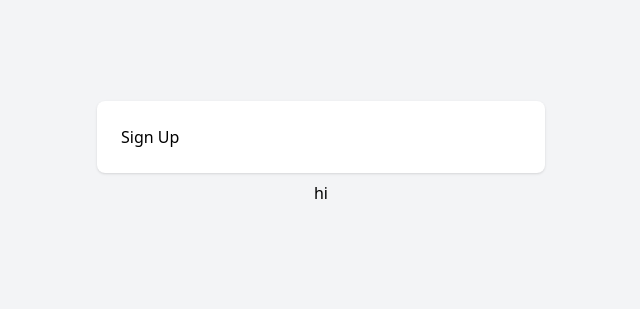
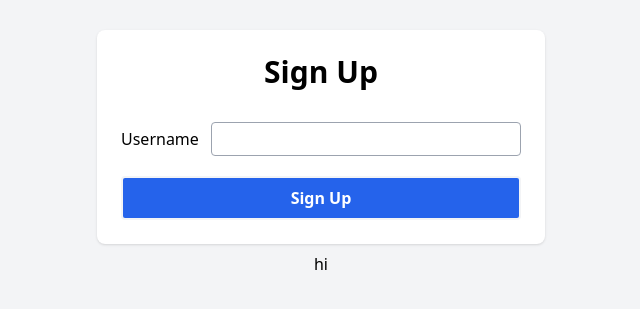
Before and after one commit to NeverGraceful/WebChat, a React (Vite) app in the folder client/: page /signup in a window 1280 px wide. Shown: the part 247-556 px from the top of the page, without its empty margins (319-959 px from the left). Built offline with nearby package versions, Linux system fonts and the light colour scheme.

Commit message:
signup and login pages

```diff
--- a/client/package.json
+++ b/client/package.json
@@ -10,6 +10,8 @@
     "preview": "vite preview"
   },
   "dependencies": {
+    "@tanstack/react-query": "^5.45.1",
+    "axios": "^1.7.2",
     "react": "^18.3.1",
     "react-dom": "^18.3.1",
     "react-router-dom": "^6.23.1"
--- a/client/src/App.tsx
+++ b/client/src/App.tsx
@@ -1,4 +1,21 @@
-function App(){
-  return <h1> Working </h1>
+import React from 'react';
+import { BrowserRouter, Routes, Route, Navigate } from 'react-router-dom';
+import {AuthentLayout} from './components/AuthentLayout';
+import {LoginPage} from './components/LoginPage';
+import {SignupPage} from './components/SignupPage';
+
+function App() {
+  return (
+    <BrowserRouter>
+      <AuthentLayout>
+        <Routes>
+          <Route path="/" element={<Navigate replace to="/login" />} />
+          <Route path="/login" element={<LoginPage />} />
+          <Route path="/signup" element={<SignupPage />} />
+        </Routes>
+      </AuthentLayout>
+    </BrowserRouter>
+  );
 }
-export default App
+
+export default App;
--- a/client/src/components/AuthentLayout.tsx
+++ b/client/src/components/AuthentLayout.tsx
@@ -1,15 +1,21 @@
-import { Outlet } from "react-router-dom";
-import { AuthCard } from "./AuthCard";
+import { ReactNode } from 'react';
+import { Outlet } from 'react-router-dom';
+import { AuthCard } from './AuthCard';
 
-export function AuthentLayout(){
+interface childrenProps {
+    children: ReactNode
+}
+
+export function AuthentLayout({ children }: childrenProps) {
   return (
     <AuthCard>
       <AuthCard.body>
-                <Outlet/>
+        {children}
+        <Outlet />
       </AuthCard.body>
       <AuthCard.below>
         hi
       </AuthCard.below>
     </AuthCard>
-    )
+  );
 }
--- /dev/null
+++ b/client/src/components/Button.tsx
@@ -0,0 +1,21 @@
+import { forwardRef, ButtonHTMLAttributes } from 'react';
+
+interface ButtonProps extends ButtonHTMLAttributes<HTMLButtonElement> {
+  className?: string;
+}
+
+export const Button = forwardRef<HTMLButtonElement, ButtonProps>(
+  ({ className = '', children, ...rest }, ref) => {
+    return (
+      <button
+        className={`border-2 border-gray-100 bg-blue-600 rounded p-2 w-full text-white font-bold hover:bg-blue-500 focus:bg-blue-400 transition-colors disabled:bg-gray-500 ${className}`}
+        {...rest}
+        ref={ref}
+      >
+        {children}
+      </button>
+    );
+  }
+);
+
+Button.displayName = 'Button';
--- /dev/null
+++ b/client/src/components/Input.tsx
@@ -0,0 +1,19 @@
+import { forwardRef, InputHTMLAttributes } from 'react';
+
+interface InputProps extends InputHTMLAttributes<HTMLInputElement> {
+  className?: string;
+}
+
+export const Input = forwardRef<HTMLInputElement, InputProps>(
+  ({ className = '', ...rest }, ref) => {
+    return (
+      <input
+        className={`py-1 px-2 border border-gray-400 focus:border-blue-500 outline-none rounded w-full ${className}`}
+        {...rest}
+        ref={ref}
+      />
+    );
+  }
+);
+
+Input.displayName = 'Input';
--- a/client/src/components/LoginPage.tsx
+++ b/client/src/components/LoginPage.tsx
@@ -1,3 +1,17 @@
+import { useRef } from "react";
+import { Button } from "./Button";
+import { Input } from "./Input";
+
 export function LoginPage(){
-    return <h1> Login</h1>
+    const usernameRef = useRef<HTMLInputElement>(null)
+    return (
+        <>
+            <h1 className="text-3xl font-bold mb-8 text-center"> Login</h1>
+            <form className="grid grid-cols-[auto,1fr] gap-x-3 gap-y-5 items-center justify-items-end">
+                <label htmlFor="userName">Username</label>
+                <Input id="userName" pattern="\S*" required ref={usernameRef}/>
+                <Button type="submit" className="col-span-full">Login</Button>
+            </form>
+        </>
+    )
 }
--- a/client/src/components/SignupPage.tsx
+++ b/client/src/components/SignupPage.tsx
@@ -1,3 +1,17 @@
+import { useRef } from "react";
+import { Button } from "./Button";
+import { Input } from "./Input";
+
 export function SignupPage(){
-    return <h1> Sign Up</h1>
+    const usernameRef = useRef<HTMLInputElement>(null)
+    return (
+        <>
+            <h1 className="text-3xl font-bold mb-8 text-center"> Sign Up</h1>
+            <form className="grid grid-cols-[auto,1fr] gap-x-3 gap-y-5 items-center justify-items-end">
+                <label htmlFor="userName">Username</label>
+                <Input id="userName" pattern="\S*" required ref={usernameRef}/>
+                <Button type="submit" className="col-span-full">Sign Up</Button>
+            </form>
+        </>
+    )
 }
--- /dev/null
+++ b/client/src/components/context/AuthentContext.tsx
@@ -0,0 +1,39 @@
+import { useMutation } from "@tanstack/react-query"
+import axios from "axios"
+import { createContext, ReactNode, useContext } from "react"
+import { useNavigate } from "react-router-dom"
+
+interface AuthContext {
+
+}
+
+const Context = createContext<AuthContext | null>(null)
+
+export function useAuth(){
+    return useContext(Context) as AuthContext
+}
+
+interface AuthentProviderProps {
+    children: ReactNode
+}
+
+interface User {
+    id: string
+    name: string
+    image?: string
+}
+
+export function authentProvider({children}: AuthentProviderProps){
+    const nav = useNavigate()
+    const signup = useMutation({
+        mutationFn: (user: User) => {
+            return axios.post('${import.meta.env.VITE_SERVER_URL}/signup', user)
+        },
+        onSuccess(){
+            nav("/login")
+        }
+    })
+    return <Context.Provider value={{signup}}>
+        {children}
+    </Context.Provider>
+}
--- a/client/src/main.tsx
+++ b/client/src/main.tsx
@@ -2,11 +2,11 @@ import React from 'react'
 import ReactDOM from 'react-dom/client'
 import App from './App.tsx'
 import './index.css'
-import { RouterProvider } from "react-router-dom"
-import { router } from "./router"
+// import { RouterProvider } from "react-router-dom"
+// import { router } from "./router"
 
 ReactDOM.createRoot(document.getElementById('root')!).render(
   <React.StrictMode>
-    <RouterProvider router={router}/>
+    <App />
   </React.StrictMode>
 )
```
Also changed, not shown: 2 other files (tests, documents, lock files or other folders). Lines whose indentation alone changed are shown as unchanged.
